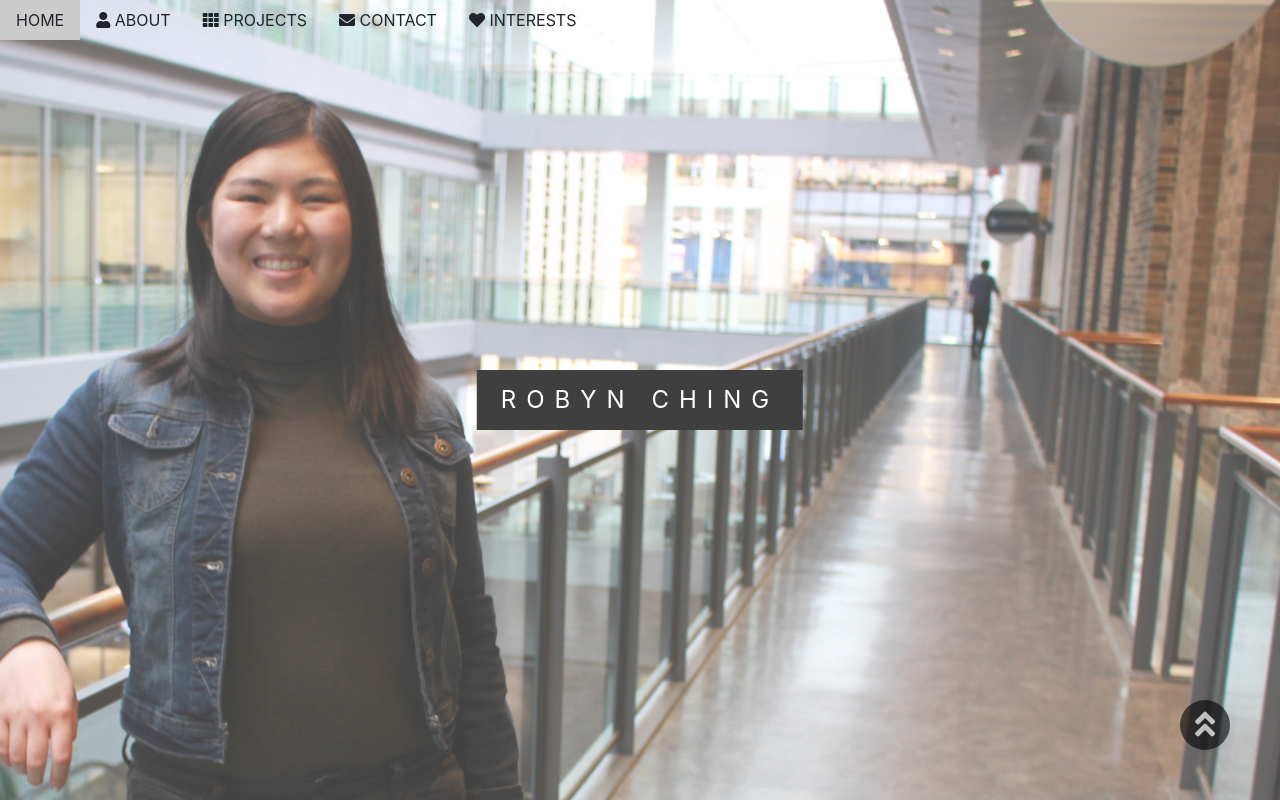
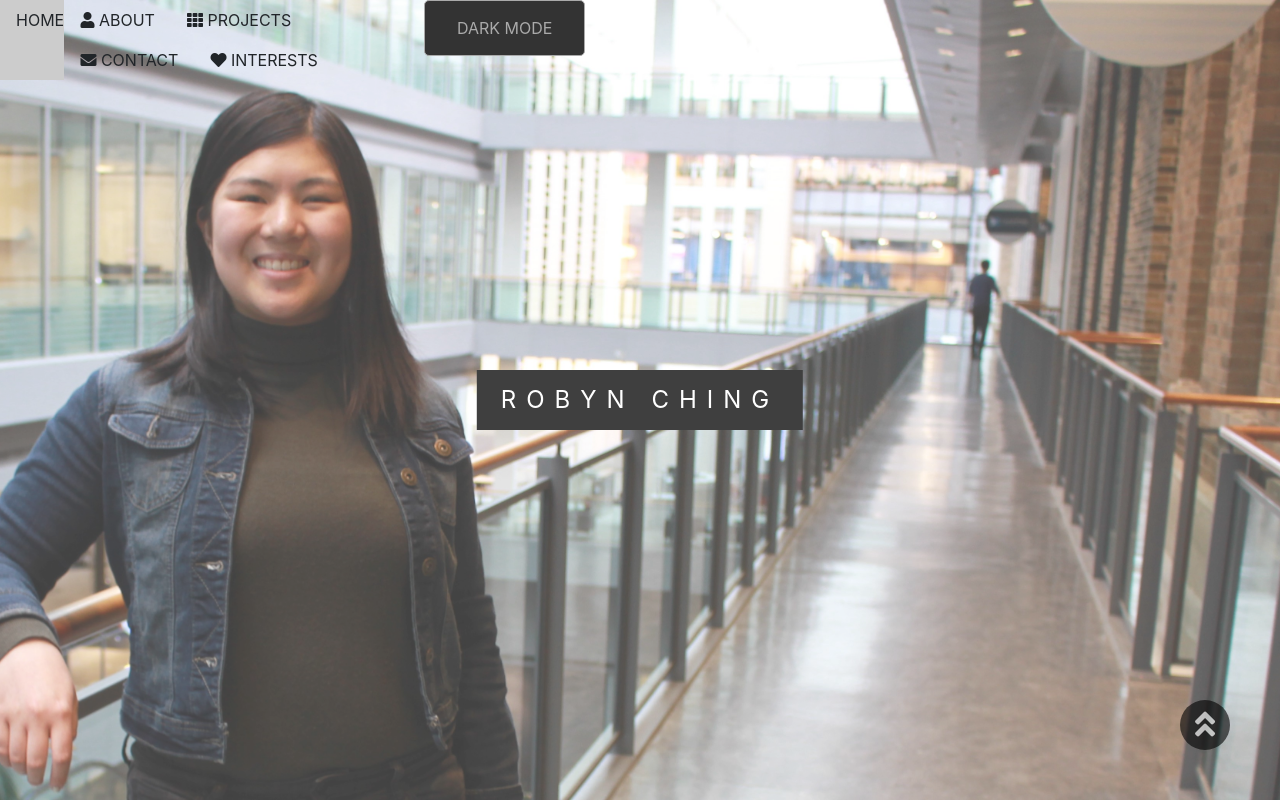
Before and after one commit to rochi138/personal-website-repo, a React (Create React App) app: page / in a window 1280 px wide. Shown: the top 802 px of the page. Built offline with nearby package versions, Linux system fonts and the light colour scheme.

Commit message:
Dark mode: sorta works

```diff
--- a/src/App.css
+++ /dev/null
@@ -1,32 +0,0 @@
-.App {
-  text-align: center;
-}
-
-.App-logo {
-  animation: App-logo-spin infinite 20s linear;
-  height: 40vmin;
-}
-
-.App-header {
-  background-color: #282c34;
-  min-height: 100vh;
-  display: flex;
-  flex-direction: column;
-  align-items: center;
-  justify-content: center;
-  font-size: calc(10px + 2vmin);
-  color: white;
-}
-
-.App-link {
-  color: #61dafb;
-}
-
-@keyframes App-logo-spin {
-  from {
-    transform: rotate(0deg);
-  }
-  to {
-    transform: rotate(360deg);
-  }
-}
--- a/src/App.js
+++ b/src/App.js
@@ -1,18 +1,25 @@
 import React, { Component } from 'react';
 import { Route } from 'react-router-dom';
-import './App.css';
+import './SCSS/App.scss';
 import Home from './pages/HomePage';
 import ProjectPage from './components/ProjectPage';
 
 class App extends Component {
+  constructor(props) {
+		super();
+
+		this.state={
+			theme: "default"
+		}
+	}
   render() {
     return (
       <div>
-        <Route exact path='/' component={ Home } />
-        <Route path='/Peekapak' render={(props) => <ProjectPage fileName='Peekapak' {...props} />} />
-        <Route path='/HireMePwease' render={(props) => <ProjectPage fileName='HireMePwease' {...props} />} />
-        <Route path='/Website' render={(props) => <ProjectPage fileName='Website' {...props} />} />
-        <Route path='/FowlPlay' render={(props) => <ProjectPage fileName='FowlPlay' {...props} />} />
+        <Route exact path='/' render={(props) => <Home state={this.state} {...props} setState={ (state) => this.setState( state ) }/>} />
+        <Route path='/Peekapak' render={(props) => <ProjectPage fileName='Peekapak' state={this.state} {...props} />} />
+        <Route path='/HireMePwease' render={(props) => <ProjectPage fileName='HireMePwease' state={this.state} {...props} />} />
+        <Route path='/Website' render={(props) => <ProjectPage fileName='Website' state={this.state} {...props} />} />
+        <Route path='/FowlPlay' render={(props) => <ProjectPage fileName='FowlPlay' state={this.state} {...props} />} />
       </div>
     );
   }
--- /dev/null
+++ b/src/SCSS/App.scss
@@ -0,0 +1,66 @@
+@import 'themes.scss';
+
+.App {
+  text-align: center;
+}
+
+.App-logo {
+  animation: App-logo-spin infinite 20s linear;
+  height: 40vmin;
+}
+
+.App-link {
+  color: #61dafb;
+}
+
+.app-container {
+  @include themify($themes) {
+    color: themed('textColor');
+  }
+
+  .title {
+    font-family: sans-serif;
+    font-weight: lighter;
+  }
+
+  .button {
+    cursor: pointer;
+    border-radius: 5px;
+    padding: 15px 32px;
+    display: inline-block;
+    transition: color 0.1s, border-color 0.1s, background-color 0.1s;
+
+    @include themify($themes) {
+      border: themed('buttonBorder');
+      color: themed('buttonTextColor');
+      border-color: themed('buttonTextColor');
+      background-color: themed('buttonColor');
+      text-transform: themed('buttonTextTransform');
+
+      &:hover {
+        color: themed('buttonTextHoverColor');
+        border-color: themed('buttonTextHoverColor');
+        background-color: themed('buttonHoverColor');
+      }
+    }
+  }
+
+  .heading {
+    @include themify($themes) {
+        color: themed('textColor');
+        background-color: themed('backgroundColor');
+    }
+  }
+
+  label {
+    @include themify($themes) {
+      background-color: themed('backgroundColor');
+    }
+  }
+}
+
+.custom-control-label::before{
+  @include themify($themes) {
+    background-color: themed('textColor');
+  }
+}
--- /dev/null
+++ b/src/SCSS/themes.scss
@@ -0,0 +1,29 @@
+$themes: (
+  dark: (
+    backgroundColor: 	#262626,
+    textColor: #ddd,
+    buttonTextColor: #aaa,
+    buttonTextTransform: uppercase,
+    buttonTextHoverColor: #ddd,
+    buttonColor: #333,
+    buttonBorder: 1px solid #aaa,
+  ),
+);
+
+@mixin themify($themes) {
+  @each $theme, $map in $themes {
+    .theme-#{$theme} & {
+      $theme-map: () !global;
+      @each $key, $submap in $map {
+        $value: map-get(map-get($themes, $theme), '#{$key}');
+        $theme-map: map-merge($theme-map, ($key: $value)) !global;
+      }
+      @content;
+      $theme-map: null !global;
+    }
+  }
+}
+
+@function themed($key) {
+  @return map-get($theme-map, $key);
+}
--- a/src/components/Header.js
+++ b/src/components/Header.js
@@ -59,6 +59,14 @@ export default class Header extends Component{
               <div className={ styles.barItem } onClick={ () => this.handleOnClick( false, 'interests' ) }><i class="fa fa-heart" /> INTERESTS</div>
             </div>
           }
+          <div className="container">
+              { this.props.state.theme === "default"
+                  ? <div className="theme-dark">
+                      <div className="app-container">
+                          <button className="button" onClick={ () => this.props.setState({ theme: "dark" })}>Dark Mode</button></div></div>
+                  : <div className="theme-default"><div className="app-container"><button className="button" onClick={ () => this.props.setState({ theme: "default" })}>Default</button></div></div>
+              }
+          </div>
         </div>
         <div className={ `${ styles.bar } ${ styles.mobile }` } id="navDemo">
           <div className={ styles.barItem } onClick={ () => this.mobileToggle() }>
--- a/src/pages/HomePage.js
+++ b/src/pages/HomePage.js
@@ -47,6 +47,8 @@ export default class Home extends Component{
     //Can use modal (from previous versions) in project pages
     return(
       <MainLayout isHome={ true } {...this.props } >
+        <div className={ "app-defaults theme-" + this.props.state.theme }>
+          <div className="app-container">
             <div>
               <div className={ `${ stylesHome.parallax } ${ stylesHome.bannerPic }` } id="home">
                 <div className={ stylesHome.displayMiddle } >
@@ -160,6 +162,8 @@ export default class Home extends Component{
                 </div>
               </div>
             </div>
+          </div>
+        </div>
       </MainLayout>
     );
   }
```
Lines whose indentation alone changed are shown as unchanged.
